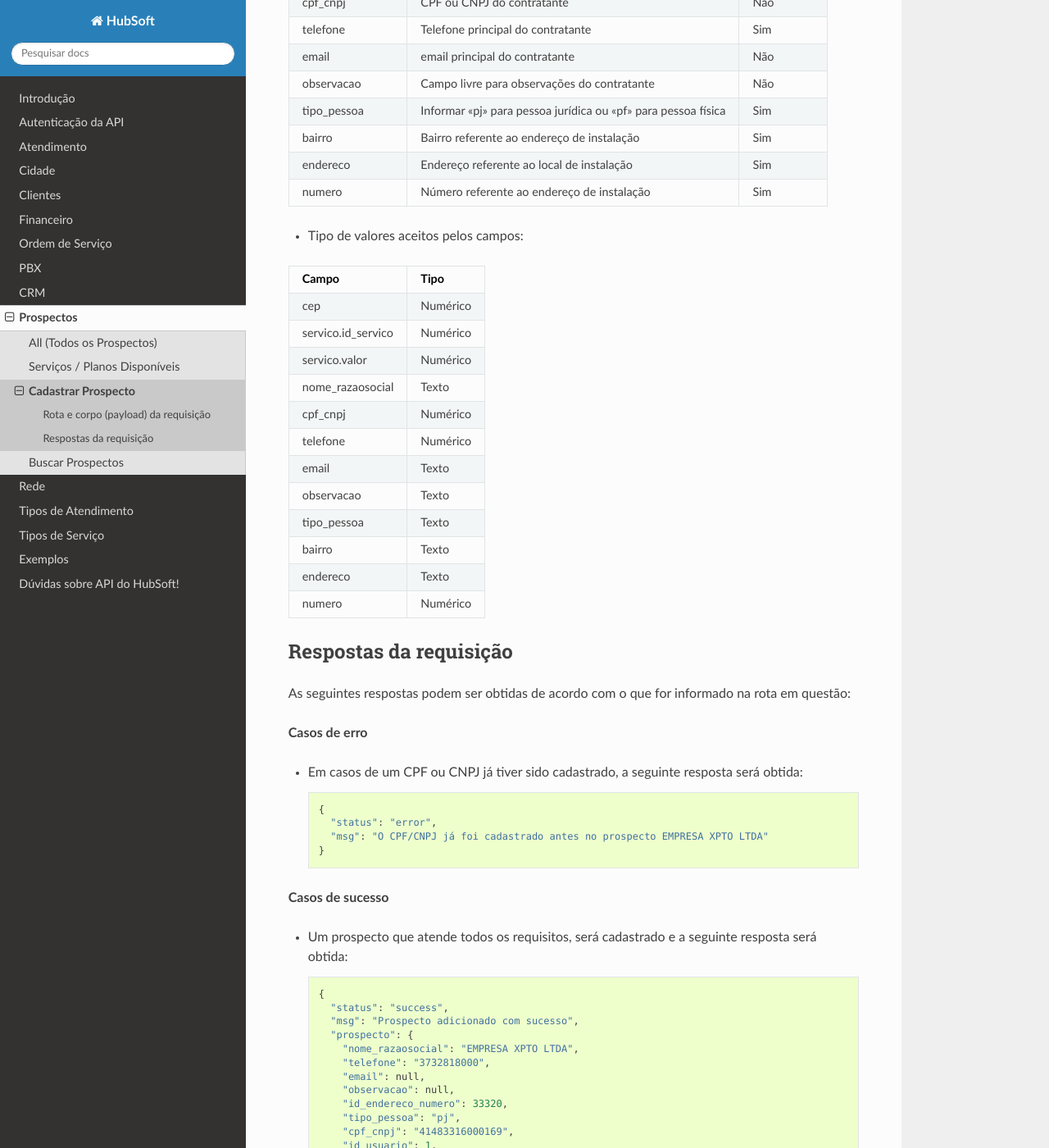
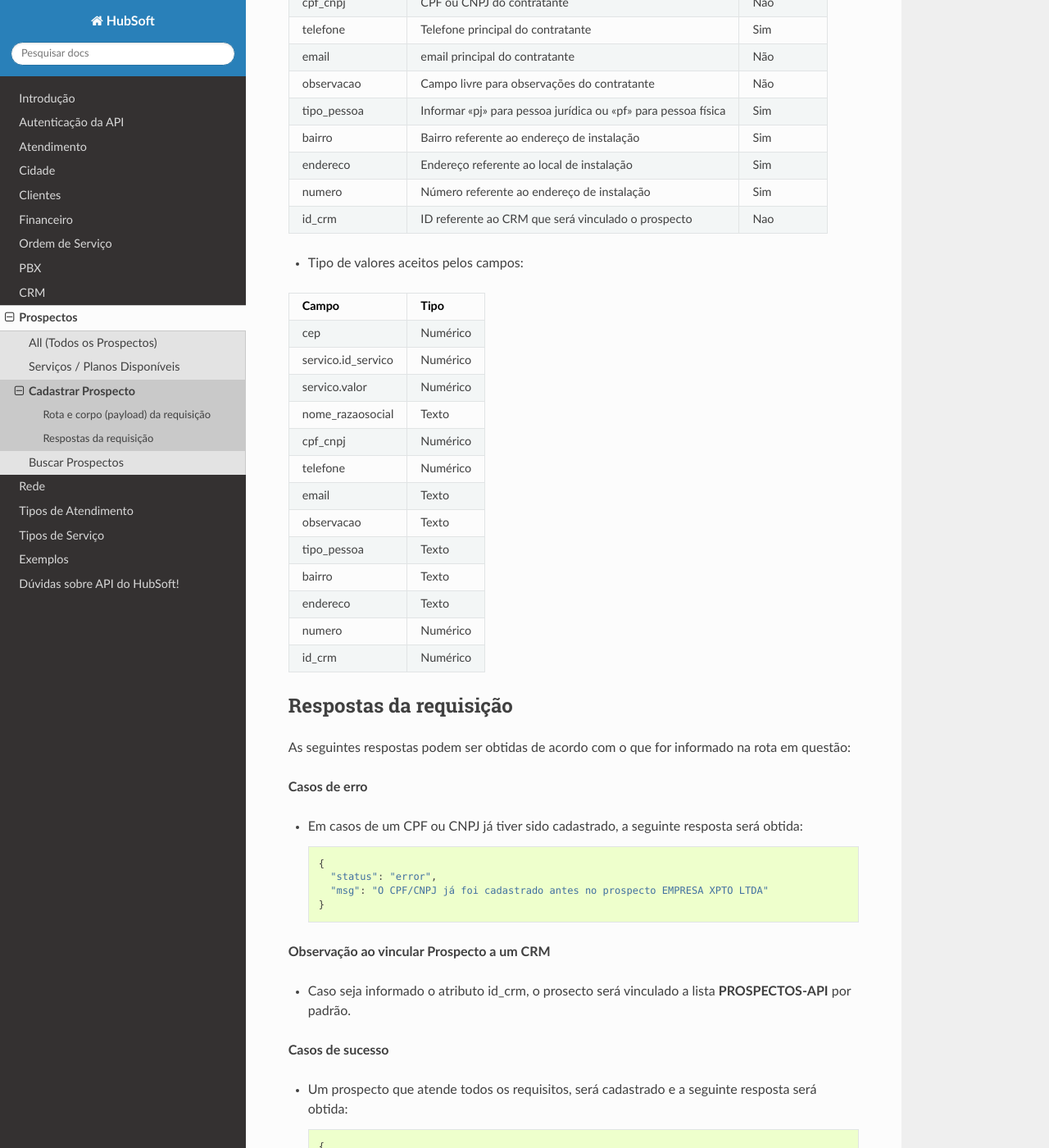
Before and after one commit to hubsoftbrasil/api, a Sphinx documentation site: the page built from docs/source/prospecto/store.rst, in a window 1280 px wide and 1400 px high, scrolled down 1113 px. Shown: the whole window at 82% size. Built offline with Sphinx 7.4.7 and the Read the Docs theme 2.0.0, drawn with Linux system fonts in a browser that asks for light colours.

Commit message:
Update store.rst
Adicionado possbilidade de vincular o prospecto a um CRM

```diff
--- a/docs/source/prospecto/store.rst
+++ b/docs/source/prospecto/store.rst
@@ -91,6 +91,10 @@ Rota e corpo (payload) da requisição
       -  Número referente ao endereço de instalação
       -  Sim
 
+   *  -  id_crm
+      -  ID referente ao CRM que será vinculado o prospecto
+      -  Nao
+
 - Tipo de valores aceitos pelos campos:
 
 .. list-table::
@@ -135,6 +139,9 @@ Rota e corpo (payload) da requisição
    *  -  numero
       - Numérico
 
+   *  -  id_crm
+      - Numérico
+
 Respostas da requisição
 -----------
 
@@ -148,6 +155,10 @@ As seguintes respostas podem ser obtidas de acordo com o que for informado na ro
       "status": "error",
       "msg": "O CPF/CNPJ já foi cadastrado antes no prospecto EMPRESA XPTO LTDA"
     }
+
+**Observação ao vincular Prospecto a um CRM**
+
+- Caso seja informado o atributo id_crm, o prosecto será vinculado a lista **PROSPECTOS-API** por padrão.
 
 **Casos de sucesso**
 
```
